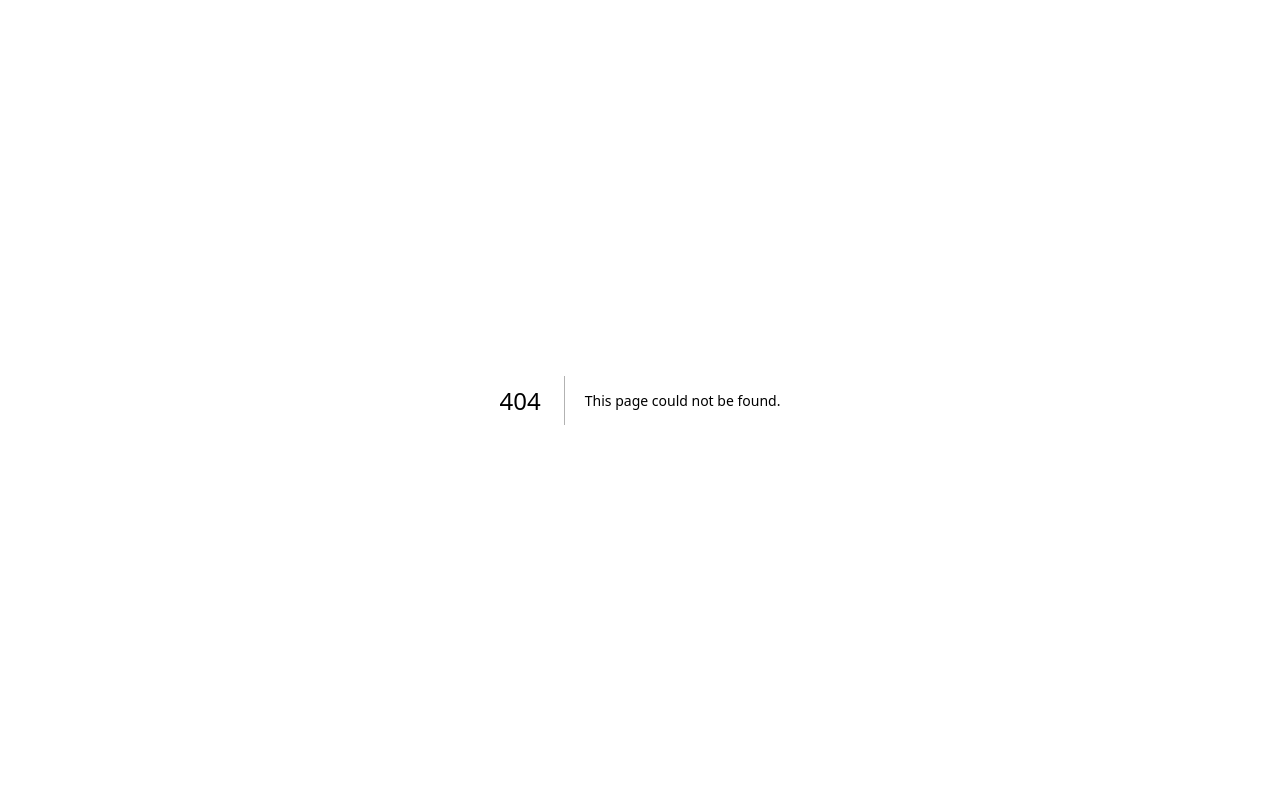
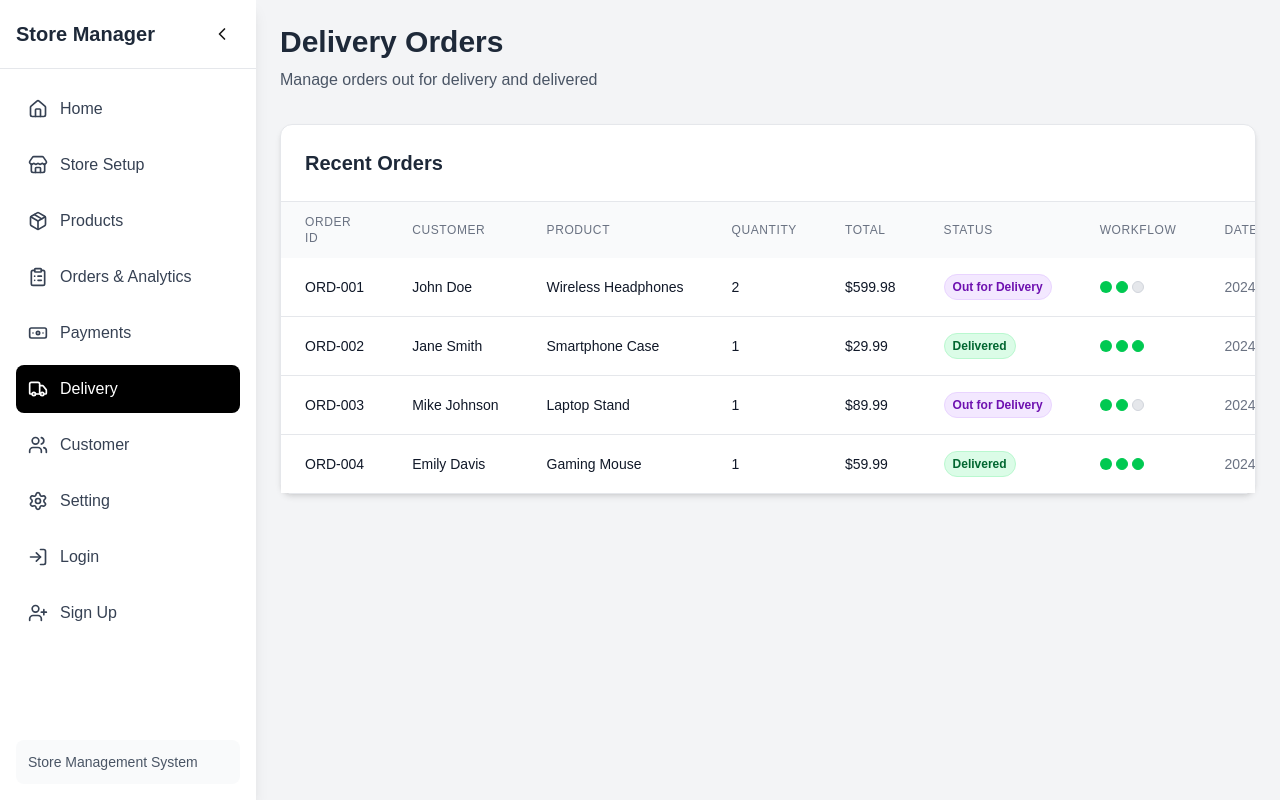
Before and after one commit to saim-cubiclabs/cubiclabs-ecommerce, a Next.js app: page /delivery in a window 1280 px wide. Before the commit this address had no page. Built offline with nearby package versions, Linux system fonts and the light colour scheme; no server answers.

Commit message:
delivery page and UI colors, pages fix

```diff
--- /dev/null
+++ b/app/delivery/page.jsx
@@ -0,0 +1,219 @@
+"use client";
+
+import { useState } from "react";
+import LayoutWithSidebar from "../components/layout-with-sidebar";
+import { Eye } from "lucide-react";
+
+export default function DeliveryPage() {
+  const [orders, setOrders] = useState([
+    {
+      id: "ORD-001",
+      customerName: "John Doe",
+      product: "Wireless Headphones",
+      quantity: 2,
+      status: "out-for-delivery",
+      date: "2024-01-15",
+      total: 599.98,
+    },
+    {
+      id: "ORD-002",
+      customerName: "Jane Smith",
+      product: "Smartphone Case",
+      quantity: 1,
+      status: "delivered",
+      date: "2024-01-14",
+      total: 29.99,
+    },
+    {
+      id: "ORD-003",
+      customerName: "Mike Johnson",
+      product: "Laptop Stand",
+      quantity: 1,
+      status: "out-for-delivery",
+      date: "2024-01-13",
+      total: 89.99,
+    },
+    {
+      id: "ORD-004",
+      customerName: "Emily Davis",
+      product: "Gaming Mouse",
+      quantity: 1,
+      status: "delivered",
+      date: "2024-01-10",
+      total: 59.99,
+    },
+  ]);
+
+  const getStatusColor = (status) => {
+    switch (status) {
+      case "out-for-delivery":
+        return "bg-purple-100 text-purple-800 border-purple-200";
+      case "delivered":
+        return "bg-green-100 text-green-800 border-green-200";
+      default:
+        return "bg-gray-100 text-gray-800 border-gray-200";
+    }
+  };
+
+  const updateOrderStatus = (orderId, newStatus) => {
+    setOrders((prev) =>
+      prev.map((order) =>
+        order.id === orderId ? { ...order, status: newStatus } : order
+      )
+    );
+  };
+
+  return (
+    <LayoutWithSidebar>
+      <div className="p-4 md:p-6 bg-gray-100 min-h-screen">
+        <div className="max-w-7xl mx-auto">
+          {/* Header */}
+          <div className="mb-8">
+            <h1 className="text-2xl md:text-3xl font-bold text-gray-800 mb-2">
+              Delivery Orders
+            </h1>
+            <p className="text-gray-600">
+              Manage orders out for delivery and delivered
+            </p>
+          </div>
+
+          {/* Orders Table */}
+          <div className="bg-white rounded-xl shadow-md border border-gray-200">
+            <div className="p-6 border-b border-gray-200">
+              <h2 className="text-xl font-semibold text-gray-800">
+                Recent Orders
+              </h2>
+            </div>
+
+            <div className="overflow-x-auto">
+              <table className="w-full">
+                <thead className="bg-gray-50">
+                  <tr>
+                    <th className="px-6 py-3 text-left text-xs font-medium text-gray-500 uppercase tracking-wider">
+                      Order ID
+                    </th>
+                    <th className="px-6 py-3 text-left text-xs font-medium text-gray-500 uppercase tracking-wider">
+                      Customer
+                    </th>
+                    <th className="px-6 py-3 text-left text-xs font-medium text-gray-500 uppercase tracking-wider">
+                      Product
+                    </th>
+                    <th className="px-6 py-3 text-left text-xs font-medium text-gray-500 uppercase tracking-wider">
+                      Quantity
+                    </th>
+                    <th className="px-6 py-3 text-left text-xs font-medium text-gray-500 uppercase tracking-wider">
+                      Total
+                    </th>
+                    <th className="px-6 py-3 text-left text-xs font-medium text-gray-500 uppercase tracking-wider">
+                      Status
+                    </th>
+                    <th className="px-6 py-3 text-left text-xs font-medium text-gray-500 uppercase tracking-wider">
+                      Workflow
+                    </th>
+                    <th className="px-6 py-3 text-left text-xs font-medium text-gray-500 uppercase tracking-wider">
+                      Date
+                    </th>
+                    <th className="px-6 py-3 text-left text-xs font-medium text-gray-500 uppercase tracking-wider">
+                      Actions
+                    </th>
+                  </tr>
+                </thead>
+                <tbody className="bg-white divide-y divide-gray-200">
+                  {orders.map((order) => (
+                    <tr key={order.id} className="hover:bg-gray-50">
+                      <td className="px-6 py-4 whitespace-nowrap text-sm font-medium text-gray-900">
+                        {order.id}
+                      </td>
+                      <td className="px-6 py-4 whitespace-nowrap text-sm text-gray-900">
+                        {order.customerName}
+                      </td>
+                      <td className="px-6 py-4 whitespace-nowrap text-sm text-gray-900">
+                        {order.product}
+                      </td>
+                      <td className="px-6 py-4 whitespace-nowrap text-sm text-gray-900">
+                        {order.quantity}
+                      </td>
+                      <td className="px-6 py-4 whitespace-nowrap text-sm font-medium text-gray-900">
+                        ${order.total.toFixed(2)}
+                      </td>
+
+                      {/* Status Badge */}
+                      <td className="px-6 py-4 whitespace-nowrap">
+                        <span
+                          className={`inline-flex px-2 py-1 text-xs font-semibold rounded-full border ${getStatusColor(
+                            order.status
+                          )}`}
+                        >
+                          {order.status === "out-for-delivery"
+                            ? "Out for Delivery"
+                            : "Delivered"}
+                        </span>
+                      </td>
+
+                      {/* Workflow Dots */}
+                      <td className="px-6 py-4 whitespace-nowrap">
+                        <div className="flex items-center space-x-1">
+                          <div className="w-3 h-3 rounded-full bg-green-500 border-green-500"></div>
+                          <div
+                            className={`w-3 h-3 rounded-full border ${
+                              order.status === "out-for-delivery" ||
+                              order.status === "delivered"
+                                ? "bg-green-500 border-green-500"
+                                : "bg-gray-200 border-gray-300"
+                            }`}
+                          ></div>
+                          <div
+                            className={`w-3 h-3 rounded-full border ${
+                              order.status === "delivered"
+                                ? "bg-green-500 border-green-500"
+                                : "bg-gray-200 border-gray-300"
+                            }`}
+                          ></div>
+                        </div>
+                      </td>
+
+                      <td className="px-6 py-4 whitespace-nowrap text-sm text-gray-500">
+                        {order.date}
+                      </td>
+
+                      {/* Actions */}
+                      <td className="px-6 py-4 whitespace-nowrap text-sm text-gray-500 flex gap-2">
+                        <button
+                          className="text-black hover:text-gray-700 transition-colors"
+                          onClick={() => alert(`View order ${order.id}`)}
+                        >
+                          <Eye className="w-4 h-4" />
+                        </button>
+
+                        {order.status === "out-for-delivery" && (
+                          <select
+                            value={order.status}
+                            onChange={(e) =>
+                              updateOrderStatus(order.id, e.target.value)
+                            }
+                            className="border border-gray-300 rounded-lg px-2 py-1 text-xs focus:outline-none focus:ring-1 focus:ring-black"
+                          >
+                            <option value="out-for-delivery">
+                              Out for Delivery
+                            </option>
+                            <option value="delivered">Mark as Delivered</option>
+                          </select>
+                        )}
+
+                        {order.status === "delivered" && (
+                          <span className="text-green-600 text-xs font-medium px-2 py-1 bg-green-50 rounded">
+                            Completed
+                          </span>
+                        )}
+                      </td>
+                    </tr>
+                  ))}
+                </tbody>
+              </table>
+            </div>
+          </div>
+        </div>
+      </div>
+    </LayoutWithSidebar>
+  );
+}
--- /dev/null
+++ b/app/payments/page.jsx
@@ -0,0 +1,13 @@
+import React from 'react'
+import LayoutWithSidebar from "../components/layout-with-sidebar";
+
+function payments() {
+  return (
+    <LayoutWithSidebar>
+    <div> payments</div>
+
+  </LayoutWithSidebar>
+  )
+}
+
+export default payments
--- a/app/store-product/page.jsx
+++ b/app/store-product/page.jsx
@@ -47,16 +47,20 @@ export default function StoreProduct() {
 
   return (
     <LayoutWithSidebar>
-      <div className="p-4 md:p-6">
+      <div className="p-4 md:p-6 bg-gray-100 min-h-screen">
         <div className="max-w-4xl mx-auto">
-          <h1 className="text-2xl md:text-3xl font-bold mb-6 font-sans text-center">Product Management</h1>
+          <h1 className="text-2xl md:text-3xl font-bold mb-6 text-gray-800 text-center">
+            Product Management
+          </h1>
 
           {/* Add Product Form */}
           <form
             onSubmit={handleAddProduct}
             className="bg-white p-4 md:p-6 rounded-xl shadow-md space-y-4 mb-8"
           >
-            <h2 className="text-xl font-semibold font-sans text-center">Add a Product</h2>
+            <h2 className="text-xl font-semibold text-gray-800 text-center">
+              Add a Product
+            </h2>
 
             <input
               type="text"
@@ -91,8 +95,14 @@ export default function StoreProduct() {
             />
 
             <div>
-              <label className="block font-semibold mb-1">Product Image (optional)</label>
-              <input type="file" accept="image/*" onChange={handleImageChange} />
+              <label className="block font-semibold mb-1 text-gray-700">
+                Product Image (optional)
+              </label>
+              <input
+                type="file"
+                accept="image/*"
+                onChange={handleImageChange}
+              />
               {imagePreview && (
                 <img
                   src={imagePreview}
@@ -111,7 +121,9 @@ export default function StoreProduct() {
           </form>
 
           {/* Product List */}
-          <h2 className="text-xl md:text-2xl font-semibold mb-4">Your Products</h2>
+          <h2 className="text-xl md:text-2xl font-semibold mb-4 text-gray-800">
+            Your Products
+          </h2>
           <div className="grid grid-cols-1 md:grid-cols-2 lg:grid-cols-3 gap-4">
             {products.map((product) => (
               <ProductCard key={product.id} product={product} />
--- a/app/store-setup/page.jsx
+++ b/app/store-setup/page.jsx
@@ -48,9 +48,9 @@ export default function StoreSetup() {
 
   return (
     <LayoutWithSidebar>
-      <div className="p-4 md:p-6">
+      <div className="p-4 md:p-6 bg-gray-100 min-h-screen">
         <div className="max-w-4xl mx-auto">
-          <h1 className="text-2xl md:text-3xl font-bold mb-6 font-sans text-center">
+          <h1 className="text-2xl md:text-3xl font-bold mb-6 text-gray-800 text-center">
             Store Setup
           </h1>
 
@@ -58,13 +58,15 @@ export default function StoreSetup() {
             onSubmit={handleSubmit}
             className="bg-white p-4 md:p-6 rounded-xl shadow-md space-y-4"
           >
-            <h2 className="text-xl font-semibold font-sans text-center">
+            <h2 className="text-xl font-semibold text-gray-800 text-center">
               Create Your Store
             </h2>
 
             <div className="grid grid-cols-1 md:grid-cols-2 gap-4">
               <div>
-                <label className="block font-semibold mb-1">Store Name *</label>
+                <label className="block font-semibold mb-1 text-gray-700">
+                  Store Name *
+                </label>
                 <input
                   type="text"
                   value={storeName}
@@ -75,7 +77,9 @@ export default function StoreSetup() {
               </div>
 
               <div>
-                <label className="block font-semibold mb-1">Category *</label>
+                <label className="block font-semibold mb-1 text-gray-700">
+                  Category *
+                </label>
                 <select
                   value={category}
                   onChange={(e) => setCategory(e.target.value)}
@@ -91,7 +95,9 @@ export default function StoreSetup() {
             </div>
 
             <div>
-              <label className="block font-semibold mb-1">Store URL</label>
+              <label className="block font-semibold mb-1 text-gray-700">
+                Store URL
+              </label>
               <input
                 type="text"
                 value={storeURL}
@@ -105,7 +111,9 @@ export default function StoreSetup() {
             </div>
 
             <div>
-              <label className="block font-semibold mb-1">Description</label>
+              <label className="block font-semibold mb-1 text-gray-700">
+                Description
+              </label>
               <textarea
                 value={description}
                 onChange={(e) => setDescription(e.target.value)}
@@ -116,7 +124,7 @@ export default function StoreSetup() {
             </div>
 
             <div>
-              <label className="block font-semibold mb-1">
+              <label className="block font-semibold mb-1 text-gray-700">
                 Logo (optional)
               </label>
               <input
--- a/app/test.jsx
+++ /dev/null
@@ -1,9 +0,0 @@
-import React from 'react'
-
-const test = () => {
-  return (
-    <div>test</div>
-  )
-}
-
-export default test
```
